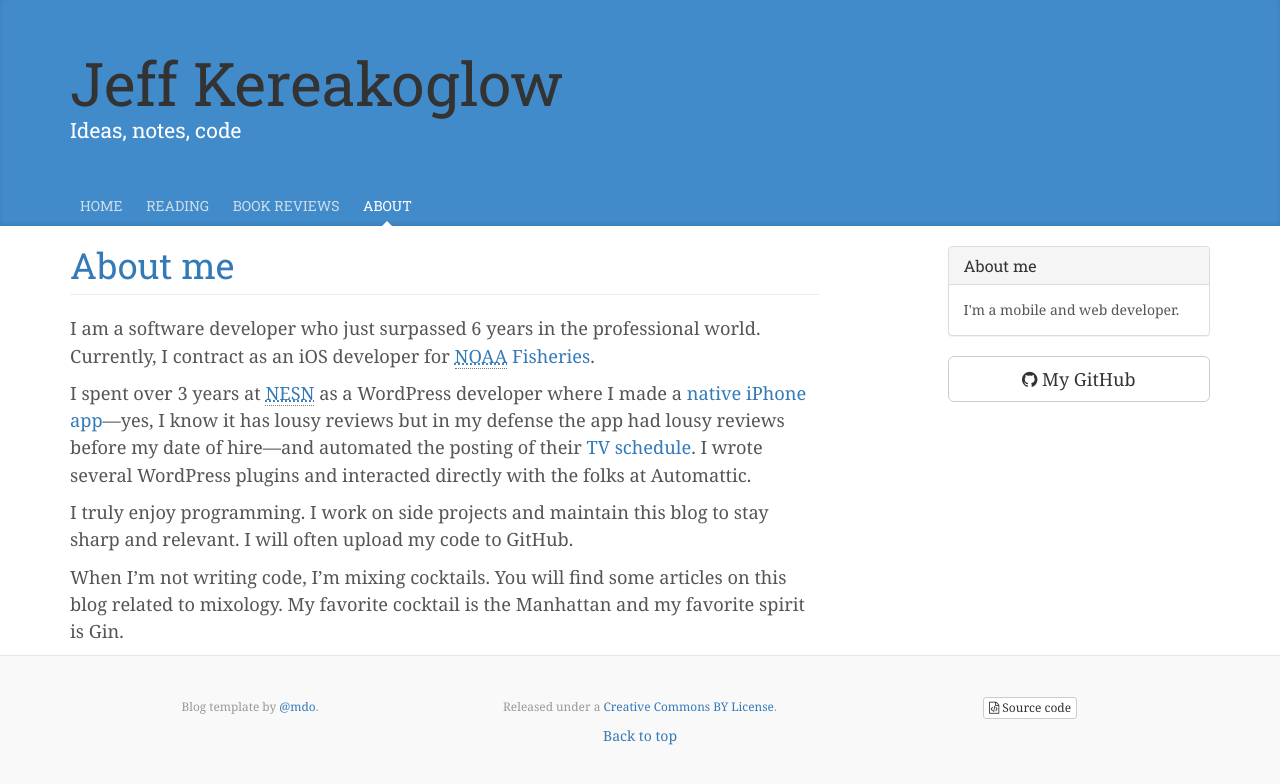
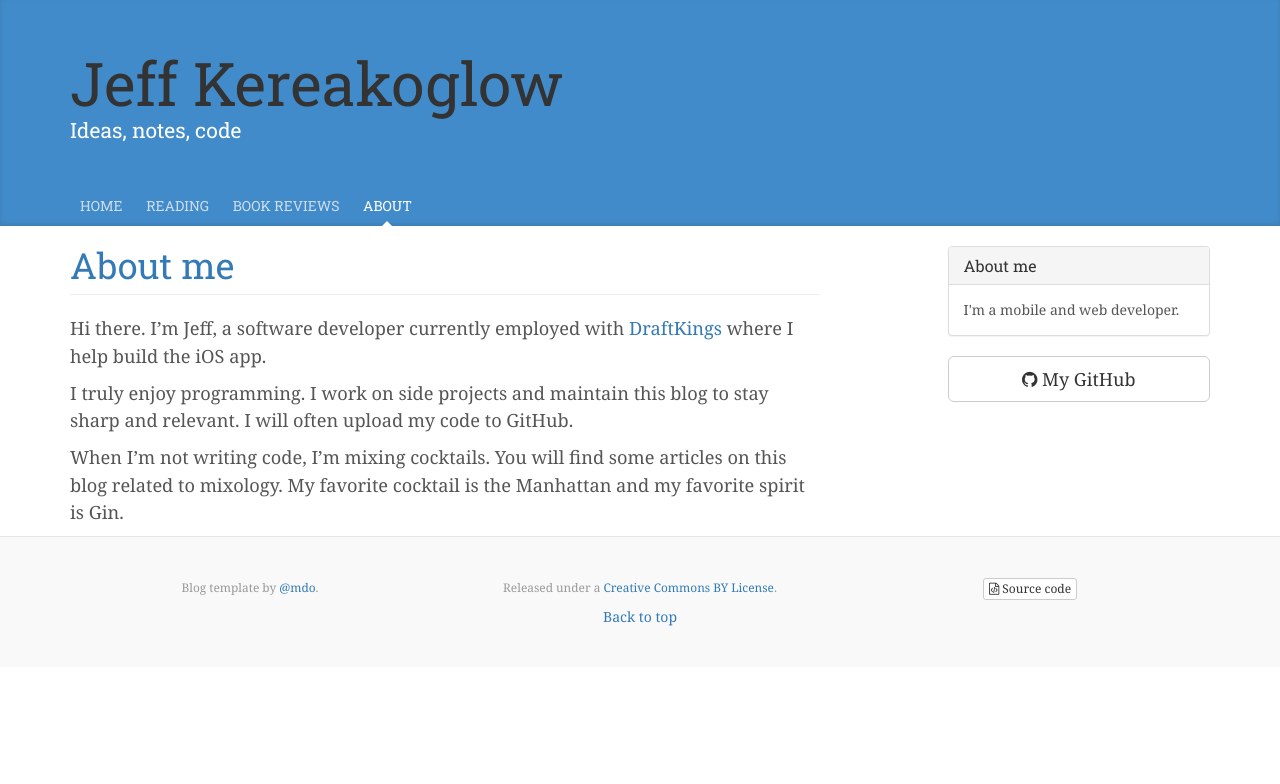
Before and after one commit to jkereako/jkereako.github.io, a Jekyll site: the page built from about.md, in a window 1280 px wide. Shown: the top 784 px of the page. Built offline with Jekyll 4.4.1, drawn with Linux system fonts in a browser that asks for light colours; nearby versions of some CDN libraries.

Commit message:
Update About

```diff
--- a/about.md
+++ b/about.md
@@ -1,18 +1,12 @@
 ---
 layout: page
-date: 2015-04-22 10:20:00
+date: 2016-10-21 21:22:00
 title: About me
 excerpt: A short description of Jeff Kereakoglow
 permalink: /about/
 ---
-I am a software developer who just surpassed 6 years in the professional world.
-Currently, I contract as an iOS developer for [NOAA Fisheries][garfo].
-
-I spent over 3 years at [NESN][nesn] as a WordPress developer where I made a
-[native iPhone app][nesn-mobile]—yes, I know it has lousy reviews but in my
-defense the app had lousy reviews before my date of hire—and automated the
-posting of their [TV schedule][nesn-tv-schedule]. I wrote several WordPress
-plugins and interacted directly with the folks at Automattic.
+Hi there. I'm Jeff, a software developer currently employed with [DraftKings]
+where I help build the iOS app.
 
 I truly enjoy programming. I work on side projects and maintain this blog to
 stay sharp and relevant. I will often upload my code to GitHub.
@@ -21,10 +15,4 @@
 this blog related to mixology. My favorite cocktail is the Manhattan and my
 favorite spirit is Gin.
 
-[garfo]: https://www.greateratlantic.fisheries.noaa.gov
-[nesn]: http://nesn.com
-[nesn-mobile]: https://itunes.apple.com/us/app/nesn-mobile-sports-news-scores/id387404738?ls=1&mt=8
-[nesn-tv-schedule]: http://nesn.com/tv-schedule
-
-*[NOAA]: National Oceanic and Atmospheric Administration
-*[NESN]: New England Sports Network
+[DraftKings]: https://www.draftkings.com
```
